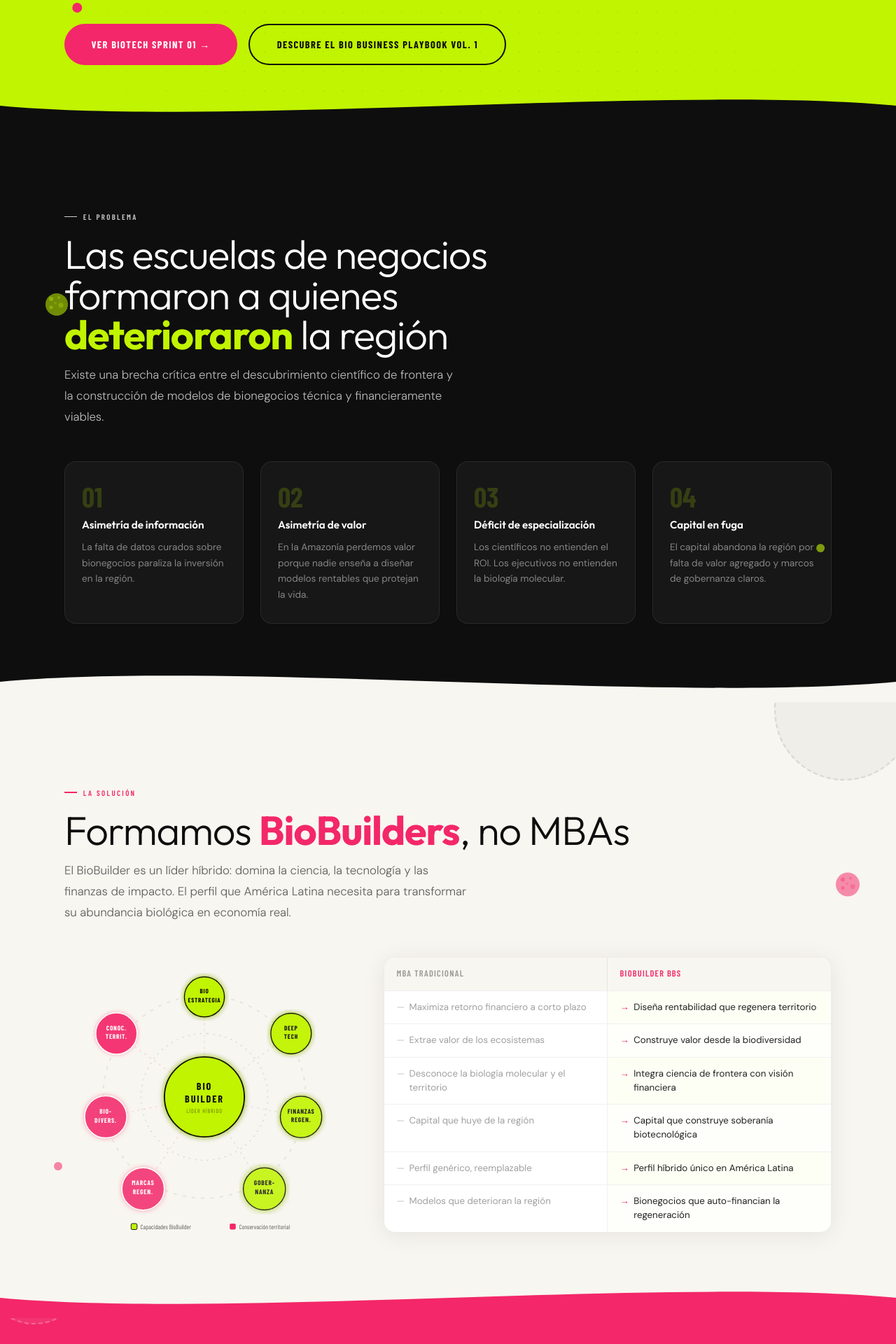
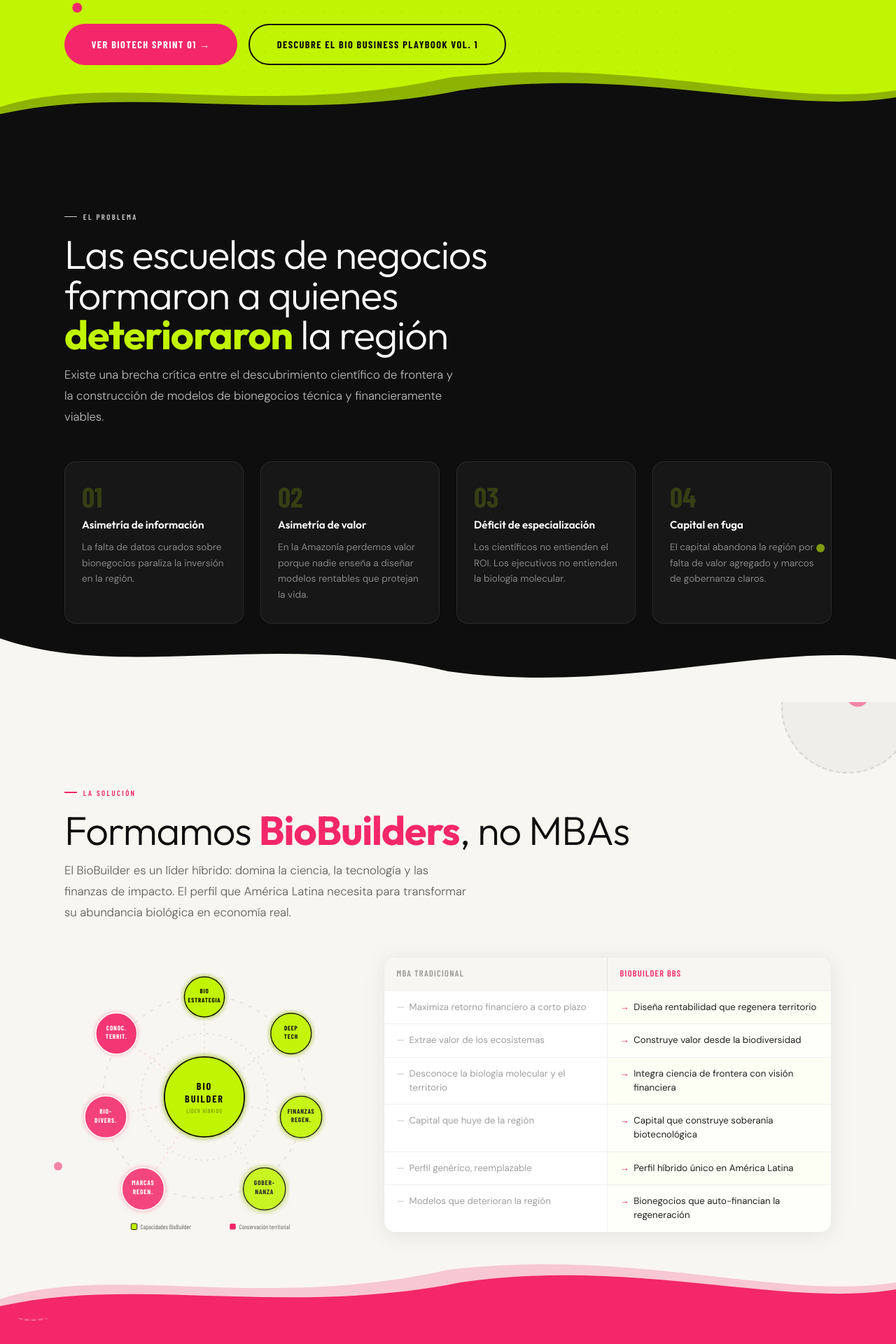
Before and after one commit to eajalcrina/BBS-Thinkific, a React (Vite) app: page / in a window 1280 px wide. Shown: the part 620-2540 px from the top of the page at 70% size. Built offline with nearby package versions, Linux system fonts and the light colour scheme.

Commit message:
Add files via upload

```diff
--- a/src/components/BioBuilder.jsx
+++ b/src/components/BioBuilder.jsx
@@ -18,32 +18,31 @@ const NODES = [
   { cx:62,  cy:240, lines:['BIO-','DIVERS.'],    type:'rose' },
   { cx:78,  cy:115, lines:['CONOC.','TERRIT.'],  type:'rose' },
 ]
-
 const orbsRose = [
-  {x:11,y:11,r:3,f:'rgba(243,39,105,0.36)'},{x:22,y:9,r:2,f:'rgba(243,39,105,0.30)'},
-  {x:25,y:21,r:3.5,f:'rgba(243,39,105,0.26)'},{x:11,y:23,r:2.5,f:'rgba(243,39,105,0.32)'},
-  {x:17,y:17,r:1.8,f:'rgba(243,39,105,0.20)'}
+  {x:9,y:9,r:2.5,f:'rgba(243,39,105,0.36)'},{x:20,y:8,r:2,f:'rgba(243,39,105,0.28)'},
+  {x:22,y:19,r:3,f:'rgba(243,39,105,0.26)'},{x:9,y:21,r:2,f:'rgba(243,39,105,0.32)'},
+  {x:15,y:15,r:1.5,f:'rgba(243,39,105,0.18)'}
 ]
 
 export default function BioBuilder() {
   return (
     <section id="biobuilder" className="sec" style={{ background:'var(--cream)', position:'relative', overflow:'hidden' }}>
-      {/* SIN ola superior — Problem ya hace la transición dark→cream */}
 
-      {/* Burbuja pequeña sola IZQUIERDA */}
-      <div style={{ position:'absolute', bottom:'-10%', left:'2%', width:80, height:80, borderRadius:'50%', background:'rgba(14,14,14,0.03)', border:'2px dashed rgba(14,14,14,0.10)', animation:'spin-cw 40s linear infinite', transformOrigin:'center', pointerEvents:'none' }}/>
+      {/* Burbuja pequeña suelta IZQUIERDA */}
+      <div style={{ position:'absolute', bottom:'-10%', left:'2%', width:78, height:78, borderRadius:'50%', background:'rgba(14,14,14,0.03)', border:'2px dashed rgba(14,14,14,0.10)', animation:'spin-cw 40s linear infinite', transformOrigin:'center', pointerEvents:'none' }}/>
       <motion.div animate={{ y:[0,-9,0] }} transition={{ duration:7, repeat:Infinity, ease:'easeInOut' }}
         style={{ position:'absolute', bottom:'24%', left:'6%', width:12, height:12, borderRadius:'50%', background:'rgba(243,39,105,0.55)', pointerEvents:'none' }}/>
 
-      {/* BLOQUE DERECHA: burbuja punteada + célula con orgánulos */}
-      <div style={{ position:'absolute', top:'-10%', right:'-2%', width:200, height:200, borderRadius:'50%', background:'rgba(14,14,14,0.03)', border:'2px dashed rgba(14,14,14,0.11)', animation:'spin-ccw 28s linear infinite', transformOrigin:'center', pointerEvents:'none' }}/>
+      {/* CÉLULA COMPLETA derecha — núcleo centrado */}
+      <div style={{ position:'absolute', top:'-10%', right:'-2%', width:190, height:190, borderRadius:'50%', background:'rgba(14,14,14,0.03)', border:'2px dashed rgba(14,14,14,0.11)', animation:'spin-ccw 28s linear infinite', transformOrigin:'center', pointerEvents:'none' }}>
         <motion.div animate={{ y:[0,-11,0] }} transition={{ duration:5, repeat:Infinity, ease:'easeInOut', delay:0.8 }}
-        style={{ position:'absolute', top:'28%', right:'4%', width:36, height:36, borderRadius:'50%', overflow:'hidden', pointerEvents:'none' }}>
-        <svg width="36" height="36" viewBox="0 0 36 36" xmlns="http://www.w3.org/2000/svg" style={{ display:'block' }}>
-          <circle cx="18" cy="18" r="17" fill="rgba(243,39,105,0.52)"/>
+          style={{ position:'absolute', top:'50%', left:'50%', transform:'translate(-50%,-50%)', width:34, height:34, borderRadius:'50%', overflow:'hidden' }}>
+          <svg width="34" height="34" viewBox="0 0 34 34" xmlns="http://www.w3.org/2000/svg" style={{ display:'block' }}>
+            <circle cx="17" cy="17" r="16" fill="rgba(243,39,105,0.52)"/>
             {orbsRose.map((o,i)=><circle key={i} cx={o.x} cy={o.y} r={o.r} fill={o.f}/>)}
           </svg>
         </motion.div>
+      </div>
 
       <div className="wrap" style={{ position:'relative' }}>
         <FadeIn><div className="label" style={{ marginBottom:'1rem' }}>La solución</div></FadeIn>
@@ -67,12 +66,10 @@ export default function BioBuilder() {
               <text x="210" y="234" textAnchor="middle" fontFamily="Barlow Condensed,sans-serif" fontWeight="400" fontSize="8.5" fill="rgba(14,14,14,0.55)" letterSpacing="1">LÍDER HÍBRIDO</text>
               {NODES.map((n,i)=>{
                 const isL=n.type==='lime'
-                return (
-                  <g key={i} className="npulse" style={{ animationDelay:`${i*0.4}s`, transformOrigin:`${n.cx}px ${n.cy}px` }}>
+                return (<g key={i} className="npulse" style={{ animationDelay:`${i*0.4}s`, transformOrigin:`${n.cx}px ${n.cy}px` }}>
                   <circle cx={n.cx} cy={n.cy} r="30" fill={isL?'var(--lime)':'var(--rose)'} stroke={isL?'var(--dark)':'var(--white)'} strokeWidth="1.5" filter={isL?'url(#fl4)':'url(#fr4)'}/>
                   {n.lines.map((line,li)=>(<text key={li} x={n.cx} y={n.cy-5+li*13} textAnchor="middle" fontFamily="Barlow Condensed,sans-serif" fontWeight="700" fontSize="9.5" fill={isL?'var(--dark)':'var(--white)'} letterSpacing="0.8">{line}</text>))}
-                  </g>
-                )
+                </g>)
               })}
               <rect x="100" y="400" width="9" height="9" rx="2" fill="var(--lime)" stroke="var(--dark)" strokeWidth="1"/>
               <text x="114" y="408" fontFamily="Barlow Condensed,sans-serif" fontSize="9.5" fill="var(--t-dark2)">Capacidades BioBuilder</text>
@@ -97,10 +94,11 @@ export default function BioBuilder() {
         </div>
       </div>
 
-      {/* Ola inferior: cream → rose (sin línea verde) */}
+      {/* TRANSICIÓN FUSIONADA: cream → rose */}
       <div style={{ position:'absolute', bottom:-1, left:0, right:0, zIndex:1 }}>
-        <svg viewBox="0 0 1440 60" xmlns="http://www.w3.org/2000/svg" preserveAspectRatio="none" style={{ width:'100%', height:60, display:'block' }}>
-          <path d="M0,30 C360,60 1080,0 1440,30 L1440,60 L0,60 Z" fill="var(--rose)"/>
+        <svg viewBox="0 0 1440 110" xmlns="http://www.w3.org/2000/svg" preserveAspectRatio="none" style={{ width:'100%', height:110, display:'block' }}>
+          <path d="M0,82 C180,30 420,100 720,40 C1020,8 1260,85 1440,58 L1440,110 L0,110 Z" fill="rgba(243,39,105,0.22)"/>
+          <path d="M0,92 C220,48 460,108 740,58 C1020,22 1260,95 1440,68 L1440,110 L0,110 Z" fill="var(--rose)"/>
         </svg>
       </div>
       <style>{`@media(max-width:860px){.bb-grid{grid-template-columns:1fr!important}}`}</style>
--- a/src/components/Course.jsx
+++ b/src/components/Course.jsx
@@ -13,9 +13,9 @@ const included = ['8 módulos en video','Sesiones en vivo con mentores','Framewo
 const WHATSAPP_SPRINT = 'https://wa.me/51974620309?text=Hola%2C%20estoy%20interesado%20en%20el%20curso%20Biotech%20Sprint%2001'
 
 const orbsLime = [
-  {x:11,y:10,r:3.5,f:'rgba(193,244,0,0.22)'},{x:25,y:9,r:2.5,f:'rgba(193,244,0,0.18)'},
-  {x:28,y:22,r:4,f:'rgba(193,244,0,0.16)'},{x:12,y:25,r:3,f:'rgba(193,244,0,0.20)'},
-  {x:19,y:18,r:2,f:'rgba(193,244,0,0.13)'}
+  {x:10,y:9,r:3,f:'rgba(193,244,0,0.22)'},{x:23,y:8,r:2,f:'rgba(193,244,0,0.18)'},
+  {x:26,y:20,r:3.5,f:'rgba(193,244,0,0.16)'},{x:11,y:23,r:2.5,f:'rgba(193,244,0,0.20)'},
+  {x:17,y:16,r:1.8,f:'rgba(193,244,0,0.13)'}
 ]
 
 const LogoCourse = () => (
@@ -28,20 +28,20 @@ const LogoCourse = () => (
 export default function Course() {
   return (
     <section id="curso" className="on-rose" style={{ background:'var(--rose)', position:'relative', overflow:'hidden' }}>
-      {/* SIN ola superior — BioBuilder ya hace la transición cream→rose */}
 
-      {/* BLOQUE IZQUIERDA: burbuja punteada + célula con orgánulos */}
-      <div style={{ position:'absolute', top:'-18%', left:'-2%', width:150, height:150, borderRadius:'50%', background:'rgba(255,255,255,0.06)', border:'2px dashed rgba(255,255,255,0.28)', animation:'spin-ccw 28s linear infinite', transformOrigin:'center', pointerEvents:'none' }}/>
-      <motion.div animate={{ y:[0,-11,0] }} transition={{ duration:5.5, repeat:Infinity, ease:'easeInOut' }}
-        style={{ position:'absolute', top:'22%', left:'5%', width:40, height:40, borderRadius:'50%', overflow:'hidden', zIndex:2, pointerEvents:'none' }}>
-        <svg width="40" height="40" viewBox="0 0 40 40" xmlns="http://www.w3.org/2000/svg" style={{ display:'block' }}>
-          <circle cx="20" cy="20" r="19" fill="rgba(193,244,0,0.28)"/>
-          {orbsLime.map((o,i)=><circle key={i} cx={o.x} cy={o.y} r={o.r} fill={o.f}/>)}
-        </svg>
-      </motion.div>
+      {/* CÉLULA COMPLETA izquierda — núcleo descentrado */}
+      <div style={{ position:'absolute', top:'-18%', left:'-2%', width:145, height:145, borderRadius:'50%', background:'rgba(255,255,255,0.06)', border:'2px dashed rgba(255,255,255,0.28)', animation:'spin-ccw 28s linear infinite', transformOrigin:'center', pointerEvents:'none' }}>
+        <motion.div animate={{ y:[0,-10,0] }} transition={{ duration:5.5, repeat:Infinity, ease:'easeInOut' }}
+          style={{ position:'absolute', top:'35%', left:'38%', transform:'translate(-50%,-50%)', width:32, height:32, borderRadius:'50%', overflow:'hidden' }}>
+          <svg width="32" height="32" viewBox="0 0 32 32" xmlns="http://www.w3.org/2000/svg" style={{ display:'block' }}>
+            <circle cx="16" cy="16" r="15" fill="rgba(193,244,0,0.28)"/>
+            {orbsLime.map((o,i)=><circle key={i} cx={o.x} cy={o.y} r={o.r} fill={o.f}/>)}
+          </svg>
+        </motion.div>
+      </div>
 
-      {/* Burbuja pequeña sola DERECHA */}
-      <div style={{ position:'absolute', bottom:'-16%', right:'4%', width:85, height:85, borderRadius:'50%', background:'rgba(255,255,255,0.04)', border:'2px dashed rgba(255,255,255,0.18)', animation:'spin-cw 36s linear infinite', transformOrigin:'center', pointerEvents:'none' }}/>
+      {/* Burbuja pequeña suelta DERECHA */}
+      <div style={{ position:'absolute', bottom:'-16%', right:'4%', width:82, height:82, borderRadius:'50%', background:'rgba(255,255,255,0.04)', border:'2px dashed rgba(255,255,255,0.18)', animation:'spin-cw 36s linear infinite', transformOrigin:'center', pointerEvents:'none' }}/>
       <motion.div animate={{ x:[0,8,0] }} transition={{ duration:6, repeat:Infinity, ease:'easeInOut' }}
         style={{ position:'absolute', bottom:'28%', right:'8%', width:13, height:13, borderRadius:'50%', background:'rgba(193,244,0,0.45)', zIndex:2, pointerEvents:'none' }}/>
 
@@ -56,11 +56,7 @@ export default function Course() {
             <FadeIn delay={0.08}><h2 style={{ fontFamily:'var(--fout)', fontWeight:300, fontSize:'clamp(2.4rem,5vw,4.5rem)', lineHeight:0.9, color:'var(--white)', marginBottom:'0.35rem', letterSpacing:'-0.02em' }}>BIOTECH<br/><strong style={{ fontWeight:800, color:'var(--lime)' }}>SPRINT 01</strong></h2></FadeIn>
             <FadeIn delay={0.12}><p style={{ fontFamily:'var(--fbc)', fontSize:'0.9rem', letterSpacing:'0.1em', textTransform:'uppercase', color:'rgba(255,255,255,0.6)', marginBottom:'1.6rem' }}>Del laboratorio al mercado</p></FadeIn>
             <FadeIn delay={0.16}><p style={{ fontSize:'1rem', color:'rgba(255,255,255,0.82)', lineHeight:1.75, marginBottom:'1.8rem', maxWidth:500, fontWeight:300 }}>Aprende a convertir conocimiento biotecnológico en modelos de negocio técnica y financieramente viables. Diseñado para científicos, emprendedores y profesionales de LATAM.</p></FadeIn>
-            <FadeIn delay={0.2}>
-              <ul className="feat on-rose-bg">
-                {features.map(f=>(<li key={f}><span style={{ color:'var(--lime)', fontWeight:700, flexShrink:0 }}>→</span><span style={{ color:'rgba(255,255,255,0.82)' }}>{f}</span></li>))}
-              </ul>
-            </FadeIn>
+            <FadeIn delay={0.2}><ul className="feat on-rose-bg">{features.map(f=>(<li key={f}><span style={{ color:'var(--lime)', fontWeight:700, flexShrink:0 }}>→</span><span style={{ color:'rgba(255,255,255,0.82)' }}>{f}</span></li>))}</ul></FadeIn>
           </div>
           <FadeIn delay={0.15}>
             <div style={{ background:'var(--white)', borderRadius:20, overflow:'hidden', boxShadow:'0 24px 64px rgba(14,14,14,0.25)' }}>
@@ -94,10 +90,11 @@ export default function Course() {
         </div>
       </div>
 
-      {/* Ola inferior: rose → white (limpia, sin franja verde) */}
+      {/* TRANSICIÓN FUSIONADA: rose → white */}
       <div style={{ position:'absolute', bottom:-1, left:0, right:0, zIndex:1 }}>
-        <svg viewBox="0 0 1440 60" xmlns="http://www.w3.org/2000/svg" preserveAspectRatio="none" style={{ width:'100%', height:60, display:'block' }}>
-          <path d="M0,30 C360,0 1080,60 1440,30 L1440,60 L0,60 Z" fill="var(--white)"/>
+        <svg viewBox="0 0 1440 110" xmlns="http://www.w3.org/2000/svg" preserveAspectRatio="none" style={{ width:'100%', height:110, display:'block' }}>
+          <path d="M0,28 C200,90 440,5 720,68 C1000,105 1240,22 1440,55 L1440,110 L0,110 Z" fill="rgba(255,255,255,0.30)"/>
+          <path d="M0,18 C220,85 455,2 725,62 C1005,100 1240,16 1440,46 L1440,110 L0,110 Z" fill="var(--white)"/>
         </svg>
       </div>
       <style>{`@media(max-width:860px){.course-grid{grid-template-columns:1fr!important}}`}</style>
--- a/src/components/Hero.jsx
+++ b/src/components/Hero.jsx
@@ -6,25 +6,26 @@ const it = { hidden:{ opacity:0, y:36 }, show:{ opacity:1, y:0, transition:{ dur
 const heroOrbs = [
   {x:14,y:14,r:4.5,f:'rgba(14,14,14,0.32)'},{x:30,y:12,r:3,f:'rgba(14,14,14,0.28)'},
   {x:34,y:28,r:5,f:'rgba(14,14,14,0.26)'},{x:16,y:32,r:3.5,f:'rgba(14,14,14,0.30)'},
-  {x:24,y:20,r:2,f:'rgba(14,14,14,0.18)'},{x:10,y:26,r:2.5,f:'rgba(14,14,14,0.22)'}
+  {x:24,y:20,r:2,f:'rgba(14,14,14,0.18)'}
 ]
 
 export default function Hero() {
   return (
     <section style={{ background:'var(--lime)', position:'relative', overflow:'hidden', minHeight:'92vh', display:'flex', alignItems:'center' }}>
 
-      {/* BLOQUE DERECHA: burbuja punteada grande + célula con orgánulos */}
-      <div style={{ position:'absolute', top:'-14%', right:'1%', width:240, height:240, borderRadius:'50%', background:'rgba(255,255,255,0.09)', border:'2px dashed rgba(255,255,255,0.52)', animation:'spin-cw 24s linear infinite', transformOrigin:'center', pointerEvents:'none' }}/>
+      {/* CÉLULA COMPLETA derecha — membrana giratoria + núcleo flotante */}
+      <div style={{ position:'absolute', top:'-12%', right:'2%', width:220, height:220, borderRadius:'50%', background:'rgba(255,255,255,0.09)', border:'2px dashed rgba(255,255,255,0.52)', animation:'spin-cw 24s linear infinite', transformOrigin:'center', pointerEvents:'none' }}>
         <motion.div animate={{ y:[0,-12,0] }} transition={{ duration:5, repeat:Infinity, ease:'easeInOut' }}
-        style={{ position:'absolute', top:'22%', right:'16%', width:46, height:46, borderRadius:'50%', overflow:'hidden', pointerEvents:'none', zIndex:2 }}>
+          style={{ position:'absolute', top:'50%', left:'50%', transform:'translate(-50%,-50%)', width:46, height:46, borderRadius:'50%', overflow:'hidden' }}>
           <svg width="46" height="46" viewBox="0 0 46 46" xmlns="http://www.w3.org/2000/svg" style={{ display:'block' }}>
             <circle cx="23" cy="23" r="22" fill="rgba(14,14,14,0.42)"/>
             {heroOrbs.map((o,i)=><circle key={i} cx={o.x} cy={o.y} r={o.r} fill={o.f}/>)}
           </svg>
         </motion.div>
+      </div>
 
-      {/* BLOQUE IZQUIERDA: burbuja pequeña sola + punto rojo */}
-      <div style={{ position:'absolute', bottom:'-10%', left:'2%', width:90, height:90, borderRadius:'50%', background:'rgba(255,255,255,0.06)', border:'2px dashed rgba(255,255,255,0.35)', animation:'spin-ccw 32s linear infinite', transformOrigin:'center', pointerEvents:'none' }}/>
+      {/* Burbuja pequeña suelta IZQUIERDA */}
+      <div style={{ position:'absolute', bottom:'-8%', left:'2%', width:85, height:85, borderRadius:'50%', background:'rgba(255,255,255,0.06)', border:'2px dashed rgba(255,255,255,0.32)', animation:'spin-ccw 32s linear infinite', transformOrigin:'center', pointerEvents:'none' }}/>
       <motion.div animate={{ x:[0,9,0] }} transition={{ duration:6, repeat:Infinity, ease:'easeInOut' }}
         style={{ position:'absolute', bottom:'22%', left:'8%', width:14, height:14, borderRadius:'50%', background:'#F32769', pointerEvents:'none' }}/>
 
@@ -57,10 +58,11 @@ export default function Hero() {
         </motion.div>
       </div>
 
-      {/* Ola inferior: lime → dark (transición directa limpia) */}
+      {/* TRANSICIÓN FUSIONADA: lime → dark */}
       <div style={{ position:'absolute', bottom:-1, left:0, right:0, zIndex:5 }}>
-        <svg viewBox="0 0 1440 60" xmlns="http://www.w3.org/2000/svg" preserveAspectRatio="none" style={{ width:'100%', height:60, display:'block' }}>
-          <path d="M0,30 C360,60 1080,0 1440,30 L1440,60 L0,60 Z" fill="var(--dark)"/>
+        <svg viewBox="0 0 1440 110" xmlns="http://www.w3.org/2000/svg" preserveAspectRatio="none" style={{ width:'100%', height:110, display:'block' }}>
+          <path d="M0,82 C180,30 420,100 720,40 C1020,8 1260,85 1440,58 L1440,110 L0,110 Z" fill="rgba(14,14,14,0.28)"/>
+          <path d="M0,92 C220,48 460,108 740,58 C1020,22 1260,95 1440,68 L1440,110 L0,110 Z" fill="var(--dark)"/>
         </svg>
       </div>
     </section>
--- a/src/components/Problem.jsx
+++ b/src/components/Problem.jsx
@@ -9,28 +9,28 @@ const items = [
 ]
 
 const orbsLime = [
-  {x:9,y:9,r:3,f:'rgba(193,244,0,0.38)'},{x:20,y:7,r:2,f:'rgba(193,244,0,0.30)'},
-  {x:23,y:18,r:3.5,f:'rgba(193,244,0,0.28)'},{x:9,y:21,r:2.5,f:'rgba(193,244,0,0.34)'},
-  {x:15,y:15,r:1.8,f:'rgba(193,244,0,0.20)'}
+  {x:8,y:8,r:2.5,f:'rgba(193,244,0,0.38)'},{x:18,y:6,r:2,f:'rgba(193,244,0,0.30)'},
+  {x:21,y:16,r:3,f:'rgba(193,244,0,0.28)'},{x:8,y:19,r:2,f:'rgba(193,244,0,0.34)'},
+  {x:14,y:14,r:1.5,f:'rgba(193,244,0,0.20)'}
 ]
 
 export default function Problem() {
   return (
     <section className="sec on-dark" style={{ background:'var(--dark)', position:'relative', overflow:'hidden' }}>
-      {/* SIN ola superior — Hero ya hace la transición lime→dark */}
 
-      {/* BLOQUE IZQUIERDA: burbuja punteada + célula con orgánulos */}
-      <div style={{ position:'absolute', top:'-16%', left:'2%', width:110, height:110, borderRadius:'50%', background:'rgba(255,255,255,0.02)', border:'2px dashed rgba(255,255,255,0.13)', animation:'spin-ccw 30s linear infinite', transformOrigin:'center', pointerEvents:'none' }}/>
-      <motion.div animate={{ y:[0,-11,0] }} transition={{ duration:5, repeat:Infinity, ease:'easeInOut' }}
-        style={{ position:'absolute', top:'30%', left:'5%', width:34, height:34, borderRadius:'50%', overflow:'hidden', zIndex:2, pointerEvents:'none' }}>
-        <svg width="34" height="34" viewBox="0 0 34 34" xmlns="http://www.w3.org/2000/svg" style={{ display:'block' }}>
-          <circle cx="17" cy="17" r="16" fill="rgba(193,244,0,0.55)"/>
-          {orbsLime.map((o,i)=><circle key={i} cx={o.x} cy={o.y} r={o.r} fill={o.f}/>)}
-        </svg>
-      </motion.div>
+      {/* CÉLULA COMPLETA izquierda — núcleo descentrado */}
+      <div style={{ position:'absolute', top:'-18%', left:'2%', width:110, height:110, borderRadius:'50%', background:'rgba(255,255,255,0.02)', border:'2px dashed rgba(255,255,255,0.13)', animation:'spin-ccw 30s linear infinite', transformOrigin:'center', pointerEvents:'none' }}>
+        <motion.div animate={{ y:[0,-10,0] }} transition={{ duration:5.5, repeat:Infinity, ease:'easeInOut' }}
+          style={{ position:'absolute', top:'35%', left:'38%', transform:'translate(-50%,-50%)', width:26, height:26, borderRadius:'50%', overflow:'hidden' }}>
+          <svg width="26" height="26" viewBox="0 0 26 26" xmlns="http://www.w3.org/2000/svg" style={{ display:'block' }}>
+            <circle cx="13" cy="13" r="12" fill="rgba(193,244,0,0.55)"/>
+            {orbsLime.map((o,i)=><circle key={i} cx={o.x} cy={o.y} r={o.r} fill={o.f}/>)}
+          </svg>
+        </motion.div>
+      </div>
 
-      {/* Burbuja pequeña sola DERECHA */}
-      <div style={{ position:'absolute', bottom:'-14%', right:'5%', width:72, height:72, borderRadius:'50%', background:'rgba(255,255,255,0.02)', border:'2px dashed rgba(255,255,255,0.10)', animation:'spin-cw 38s linear infinite', transformOrigin:'center', pointerEvents:'none' }}/>
+      {/* Burbuja pequeña suelta DERECHA */}
+      <div style={{ position:'absolute', bottom:'-14%', right:'5%', width:68, height:68, borderRadius:'50%', background:'rgba(255,255,255,0.02)', border:'2px dashed rgba(255,255,255,0.10)', animation:'spin-cw 38s linear infinite', transformOrigin:'center', pointerEvents:'none' }}/>
       <motion.div animate={{ x:[0,8,0] }} transition={{ duration:6.5, repeat:Infinity, ease:'easeInOut' }}
         style={{ position:'absolute', bottom:'26%', right:'8%', width:12, height:12, borderRadius:'50%', background:'rgba(193,244,0,0.6)', zIndex:2, pointerEvents:'none' }}/>
 
@@ -60,10 +60,11 @@ export default function Problem() {
         </div>
       </div>
 
-      {/* Ola inferior: dark → cream */}
+      {/* TRANSICIÓN FUSIONADA: dark → cream */}
       <div style={{ position:'absolute', bottom:-1, left:0, right:0, zIndex:1 }}>
-        <svg viewBox="0 0 1440 60" xmlns="http://www.w3.org/2000/svg" preserveAspectRatio="none" style={{ width:'100%', height:60, display:'block' }}>
-          <path d="M0,30 C360,0 1080,60 1440,30 L1440,60 L0,60 Z" fill="var(--cream)"/>
+        <svg viewBox="0 0 1440 110" xmlns="http://www.w3.org/2000/svg" preserveAspectRatio="none" style={{ width:'100%', height:110, display:'block' }}>
+          <path d="M0,28 C180,88 420,10 720,72 C1020,105 1260,25 1440,55 L1440,110 L0,110 Z" fill="rgba(248,246,240,0.30)"/>
+          <path d="M0,18 C200,80 440,5 720,65 C1000,100 1240,20 1440,48 L1440,110 L0,110 Z" fill="var(--cream)"/>
         </svg>
       </div>
       <style>{`
```
Also changed, not shown: src/components/Book.jsx (+17 -19 lines), src/components/Community.jsx (+19 -17 lines), src/components/Team.jsx (+15 -15 lines). Lines whose indentation alone changed are shown as unchanged.
